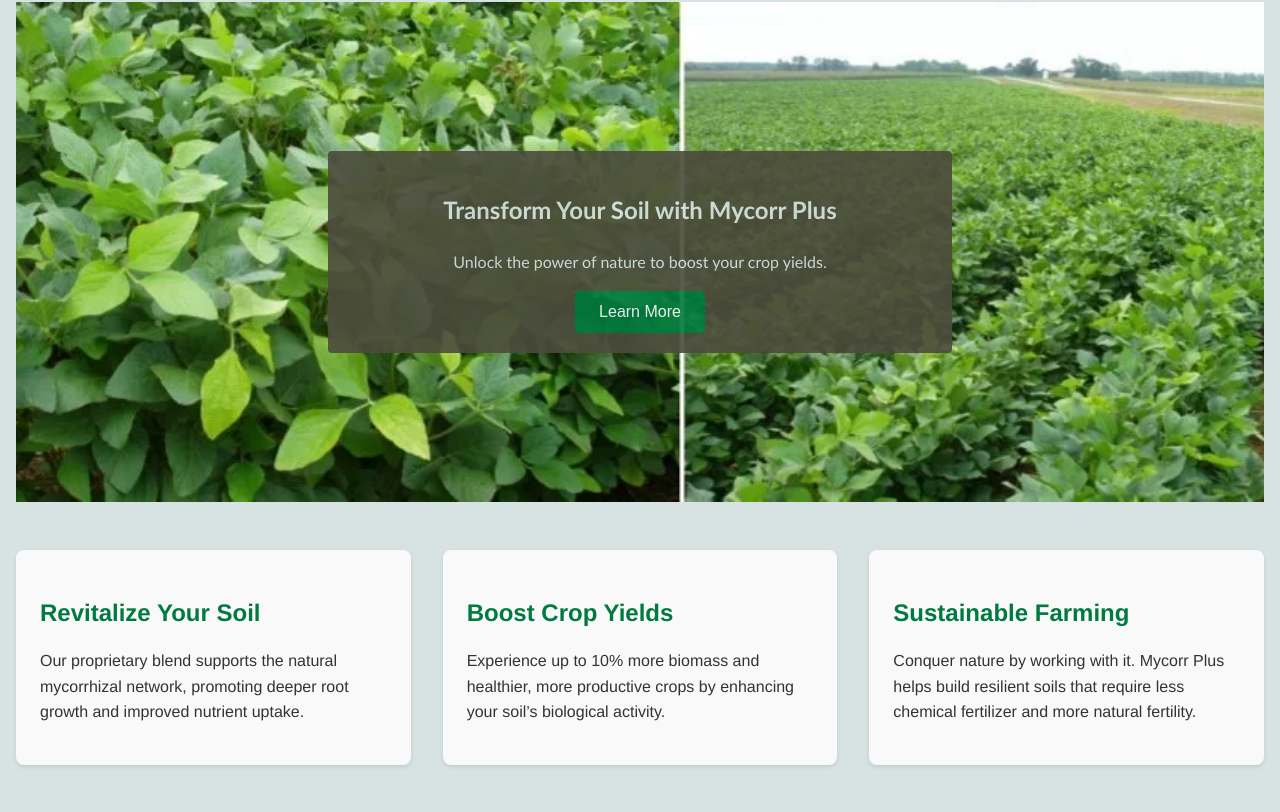
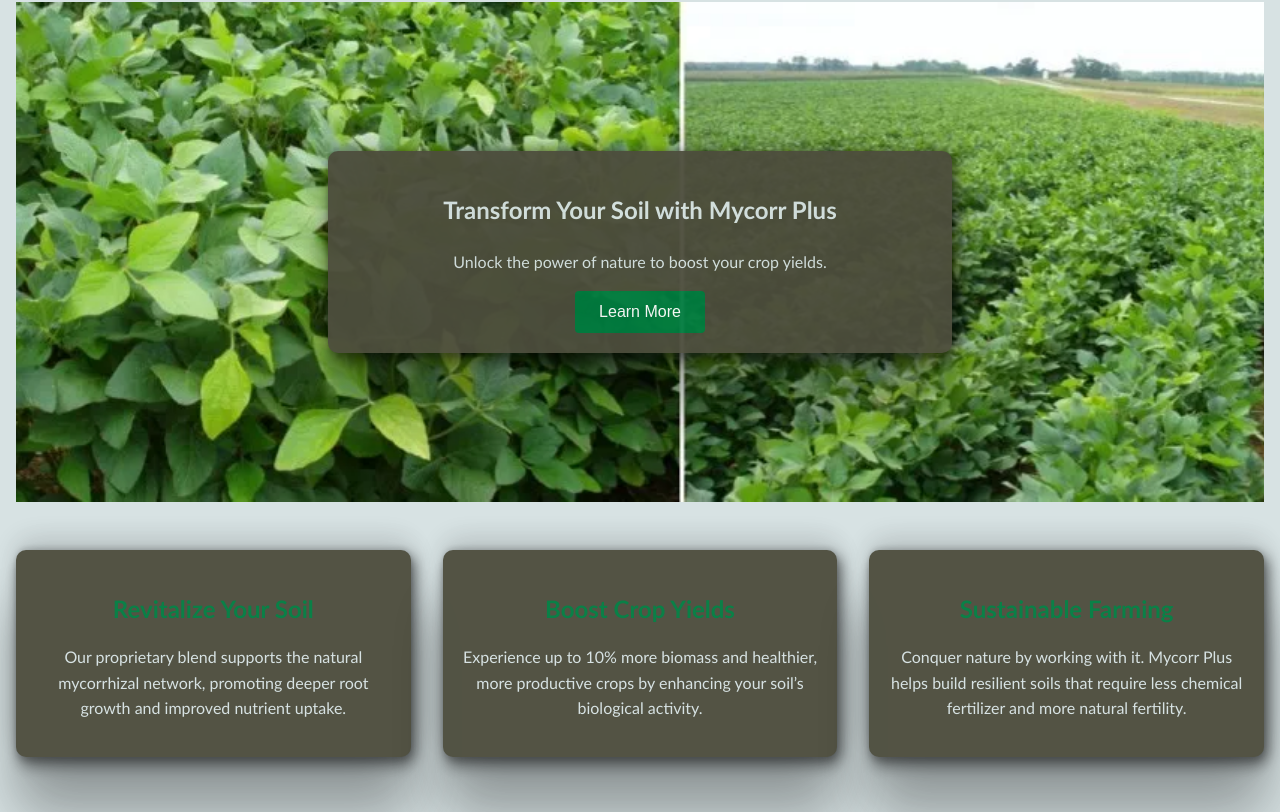
Before and after one commit to max-well-creator/ag-usa, a Next.js app: page / in a window 1280 px wide. Shown: the part 628-1440 px from the top of the page. Built offline with nearby package versions, Linux system fonts and the light colour scheme.

Commit message:
add box shadow and filter

```diff
--- a/src/components/Home/Home-Header.module.scss
+++ b/src/components/Home/Home-Header.module.scss
@@ -1,4 +1,5 @@
 @use '../../styles/colors';
+@use '../../styles/_mixins';
 
 .header {
   display: flex;
@@ -30,33 +31,12 @@
 }
 
 .ctaButton {
-  background-color: #007b3f; // agricultural green
-  color: #fff;
-  border: none;
-  padding: 0.75rem 1.5rem;
-  font-size: 1rem;
-  border-radius: 4px;
-  cursor: pointer;
-  transition: background-color 0.3s ease;
-
-  &:hover {
-    background-color: #005f2e;
-  }
+  @include mixins.button
 }
 
 
 .text {
-  background-color: colors.$brown;
-  color: colors.$grey;
-  opacity: 0.90;
-  font-family: 'Gill Sans', 'Gill Sans MT', Calibri, 'Trebuchet MS', sans-serif;
-  width: 50%;
-  text-align: center;
-  border-radius: 4px;
-  padding: 20px;
-  p {
-
-  }
+  @include mixins.card
 }
 
 /* Responsive adjustments for tablets and smaller screens */
--- a/src/styles/MainContent.module.scss
+++ b/src/styles/MainContent.module.scss
@@ -1,4 +1,5 @@
-@use '../styles/colors';
+@use 'mixins';
+@use 'colors';
 
 .mainContent {
   padding: 1rem;
@@ -8,18 +9,7 @@
 }
 
 .ctaButton {
-  background-color: #007b3f; // agricultural green
-  color: #fff;
-  border: none;
-  padding: 0.75rem 1.5rem;
-  font-size: 1rem;
-  border-radius: 4px;
-  cursor: pointer;
-  transition: background-color 0.3s ease;
-
-  &:hover {
-    background-color: #005f2e;
-  }
+  @include mixins.button
 }
 
 /* Features section with three columns on desktop */
@@ -35,11 +25,7 @@
 }
 
 .featureItem {
-  background-color: #f9f9f9;
-  padding: 1.5rem;
-  flex: 1;
-  border-radius: 8px;
-  box-shadow: 0 2px 4px rgba(0, 0, 0, 0.1);
+  @include mixins.card;
 
   h2 {
     color: #007b3f;
@@ -59,6 +45,7 @@
   background-color: #e8f5e9;
   padding: 3rem 1rem;
   margin: 3rem 0;
+  @include mixins.box_shadow;
 
   h2 {
     font-size: 2rem;
--- a/src/styles/Navigation.module.scss
+++ b/src/styles/Navigation.module.scss
@@ -1,10 +1,12 @@
 @use "colors";
+@use "mixins";
 
 .topNav {
   display: flex;
   justify-content: space-between;
   align-items: center;
   position: relative;
+    @include mixins.filter;
 }
 
 /* Hamburger menu styles */
--- /dev/null
+++ b/src/styles/_mixins.scss
@@ -0,0 +1,36 @@
+@use 'colors';
+// _mixins.scss
+
+@mixin filter {
+  filter: drop-shadow(0.35rem 0.35rem 0.4rem rgba(0, 0, 0, 0.5));
+}
+@mixin box_shadow {
+  box-shadow: rgba(0, 0, 0, 0.25) 0px 54px 55px, rgba(0, 0, 0, 0.12) 0px -12px 30px, rgba(0, 0, 0, 0.12) 0px 4px 6px, rgba(0, 0, 0, 0.17) 0px 12px 13px, rgba(0, 0, 0, 0.09) 0px -3px 5px;
+}
+@mixin card {
+  background-color: colors.$brown;
+  color: colors.$grey;
+  opacity: 0.95;
+  font-family: 'Gill Sans', 'Gill Sans MT', Calibri, 'Trebuchet MS', sans-serif;
+  width: 50%;
+  text-align: center;
+  border-radius: 10px;
+  padding: 20px;
+  @include box_shadow;
+  @include filter
+
+}
+
+@mixin button {
+  background-color: #007b3f; // agricultural green
+  color: #fff;
+  border: none;
+  padding: 0.75rem 1.5rem;
+  font-size: 1rem;
+  border-radius: 4px;
+  cursor: pointer;
+  transition: background-color 0.3s ease;
+  &:hover {
+    background-color: #005f2e;
+  }
+}
```
